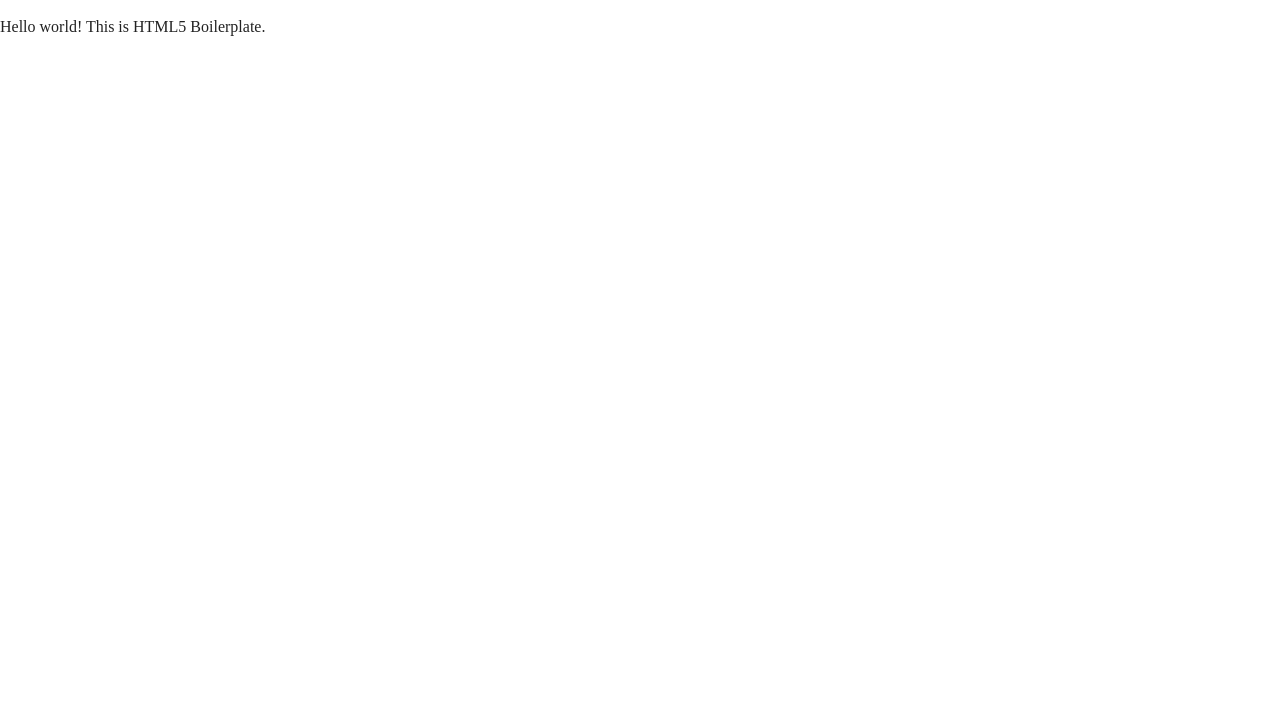
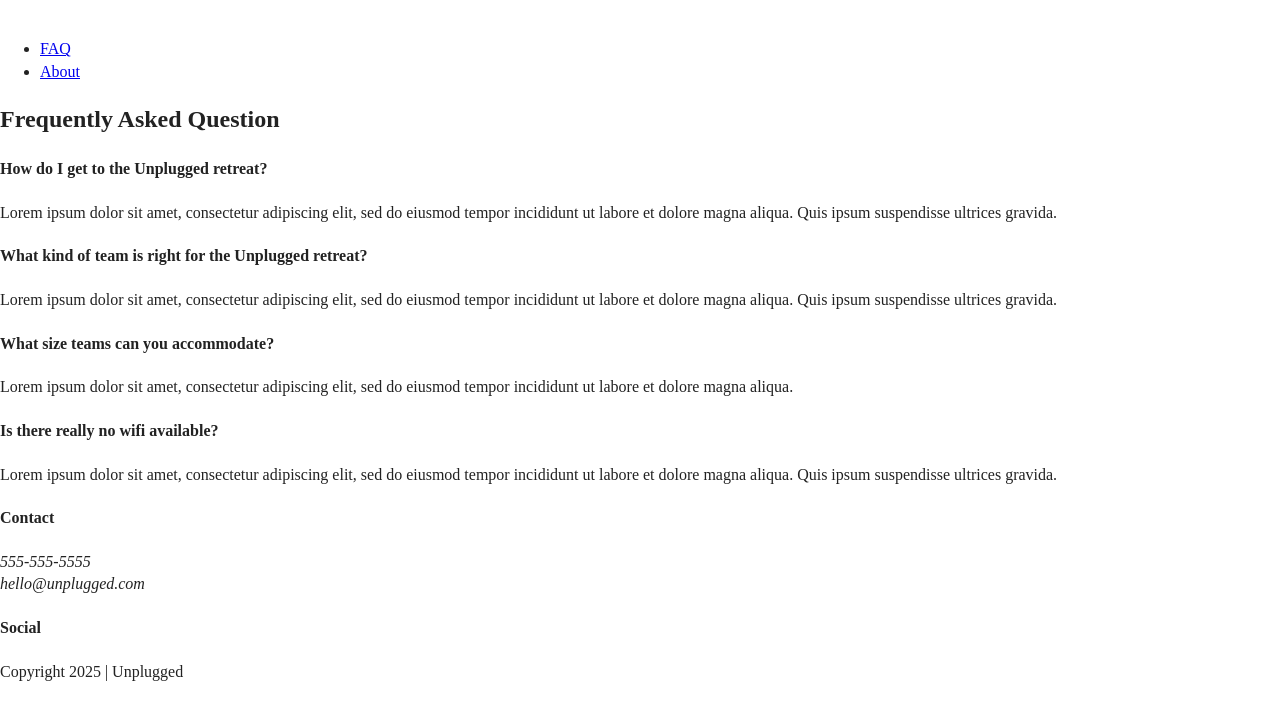
Before and after one commit to Kab-Vaj/website-1, a website: page faq/index.html in a window 1280 px wide. Drawn offline with Linux system fonts and the light colour scheme.

Commit message:
updating faq page

```diff
--- a/faq/index.html
+++ b/faq/index.html
@@ -1,41 +1,121 @@
-<!doctype html>
+<!DOCTYPE html>
 <html class="no-js" lang="">
+  <head>
+    <meta charset="utf-8" />
+    <title>FAQ | Unplug, Refresh</title>
+    <meta name="description" content="" />
+    <meta name="viewport" content="width=device-width, initial-scale=1" />
 
-<head>
-  <meta charset="utf-8">
-  <title></title>
-  <meta name="description" content="">
-  <meta name="viewport" content="width=device-width, initial-scale=1">
+    <meta property="og:title" content="" />
+    <meta property="og:type" content="" />
+    <meta property="og:url" content="" />
+    <meta property="og:image" content="" />
 
-  <meta property="og:title" content="">
-  <meta property="og:type" content="">
-  <meta property="og:url" content="">
-  <meta property="og:image" content="">
-
-  <link rel="manifest" href="../site.webmanifest">
-  <link rel="apple-touch-icon" href="../icon.png">
+    <link rel="manifest" href="../site.webmanifest" />
+    <link rel="apple-touch-icon" href="../icon.png" />
     <!-- Place favicon.ico in the root directory -->
 
-  <link rel="stylesheet" href="../css/normalize.css">
-  <link rel="stylesheet" href="../css/main.css">
+    <link rel="stylesheet" href="../css/normalize.css" />
+    <link rel="stylesheet" href="../css/main.css" />
 
-  <meta name="theme-color" content="#fafafa">
+    <meta name="theme-color" content="#fafafa" />
   </head>
 
   <body>
+    <header>
+      <div class="content-wrapper">
+        <a href="#">
+          <img />
+        </a>
+        <div class="header-divider"></div>
+        <nav>
+          <ul>
+            <li><a href="ndex.html">FAQ</a></li>
+            <li><a href="../about/index.html">About</a></li>
+          </ul>
+        </nav>
+      </div>
+    </header>
+    <main class="faq">
+      <div class="content-wrapper">
+        <h2>Frequently Asked Question</h2>
+        <div class="faq-content">
+          <h4>How do I get to the Unplugged retreat?</h4>
+          <p>
+            Lorem ipsum dolor sit amet, consectetur adipiscing elit, sed do
+            eiusmod tempor incididunt ut labore et dolore magna aliqua. Quis
+            ipsum suspendisse ultrices gravida.
+          </p>
+        </div>
+        <div class="faq-content">
+          <h4>What kind of team is right for the Unplugged retreat?</h4>
+          <p>
+            Lorem ipsum dolor sit amet, consectetur adipiscing elit, sed do
+            eiusmod tempor incididunt ut labore et dolore magna aliqua. Quis
+            ipsum suspendisse ultrices gravida.
+          </p>
+        </div>
 
-  <!-- Add your site or application content here -->
-  <p>Hello world! This is HTML5 Boilerplate.</p>
+        <div class="faq-content">
+          <h4>What size teams can you accommodate?</h4>
+          <p>
+            Lorem ipsum dolor sit amet, consectetur adipiscing elit, sed do
+            eiusmod tempor incididunt ut labore et dolore magna aliqua.
+          </p>
+        </div>
+        <div class="faq-content">
+          <h4>Is there really no wifi available?</h4>
+          <p>
+            Lorem ipsum dolor sit amet, consectetur adipiscing elit, sed do
+            eiusmod tempor incididunt ut labore et dolore magna aliqua. Quis
+            ipsum suspendisse ultrices gravida.
+          </p>
+        </div>
+      </div>
+    </main>
+    <footer>
+      <div class="content-wrapper">
+        <div class="footer-content">
+          <div class="contact">
+            <h4>Contact</h4>
+            <address>
+              <p>
+                555-555-5555<br />
+                hello@unplugged.com
+              </p>
+            </address>
+          </div>
+          <div class="social">
+            <h4>Social</h4>
+            <div class="social-icon">
+              <p>
+                <a href="#"></a>
+              </p>
+            </div>
+          </div>
+        </div>
+        <div class="copyright">
+          <p>Copyright 2025 | Unplugged</p>
+        </div>
+      </div>
+    </footer>
+
     <script src="../js/vendor/modernizr-3.11.2.min.js"></script>
     <script src="../js/plugins.js"></script>
     <script src="../js/main.js"></script>
 
     <!-- Google Analytics: change UA-XXXXX-Y to be your site's ID. -->
     <script>
-    window.ga = function () { ga.q.push(arguments) }; ga.q = []; ga.l = +new Date;
-    ga('create', 'UA-XXXXX-Y', 'auto'); ga('set', 'anonymizeIp', true); ga('set', 'transport', 'beacon'); ga('send', 'pageview')
+      window.ga = function () {
+        ga.q.push(arguments);
+      };
+      ga.q = [];
+      ga.l = +new Date();
+      ga("create", "UA-XXXXX-Y", "auto");
+      ga("set", "anonymizeIp", true);
+      ga("set", "transport", "beacon");
+      ga("send", "pageview");
     </script>
     <script src="https://www.google-analytics.com/analytics.js" async></script>
   </body>
-
 </html>
```
Lines whose indentation alone changed are shown as unchanged.
